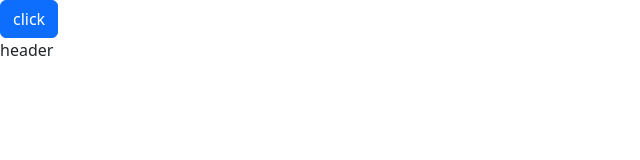
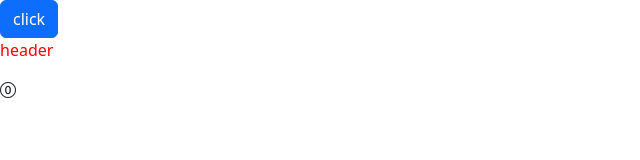
Before and after one commit to saivitasoft/apitask1, an Angular app: page / in a window 1280 px wide. Shown: the top 160 px of the page, without its empty margins (0-640 px from the left). Built offline with nearby package versions, Linux system fonts and the light colour scheme.

Commit message:
add icons

```diff
--- a/angular.json
+++ b/angular.json
@@ -26,12 +26,14 @@
             ],
             "styles": [
               "src/styles.css",
-              "./node_modules/bootstrap/dist/css/bootstrap.css"
+              "./node_modules/bootstrap/dist/css/bootstrap.css",
+              "node_modules/bootstrap-icons/font/bootstrap-icons.css"
 
 
             ],
             "scripts": [
-              "node_modules/bootstrap/dist/js/bootstrap.js"
+              "node_modules/bootstrap/dist/js/bootstrap.js",
+              "node_modules/bootstrap/dist/js/bootstrap.bundle.min.js"
             ]
           },
           "configurations": {
--- a/package.json
+++ b/package.json
@@ -19,6 +19,7 @@
     "@angular/platform-browser-dynamic": "^16.2.0",
     "@angular/router": "^16.2.0",
     "bootstrap": "^5.3.2",
+    "bootstrap-icons": "^1.11.1",
     "rxjs": "~7.8.0",
     "tslib": "^2.3.0",
     "zone.js": "~0.13.0"
--- a/src/app/header/header.component.html
+++ b/src/app/header/header.component.html
@@ -1 +1,2 @@
-<p class="color: blue;">header</p>
+<p style="color: red;">header</p>
+<i class="bi bi-0-circle"></i>
```
Also changed, not shown: 1 other file (tests, documents, lock files or other folders).
